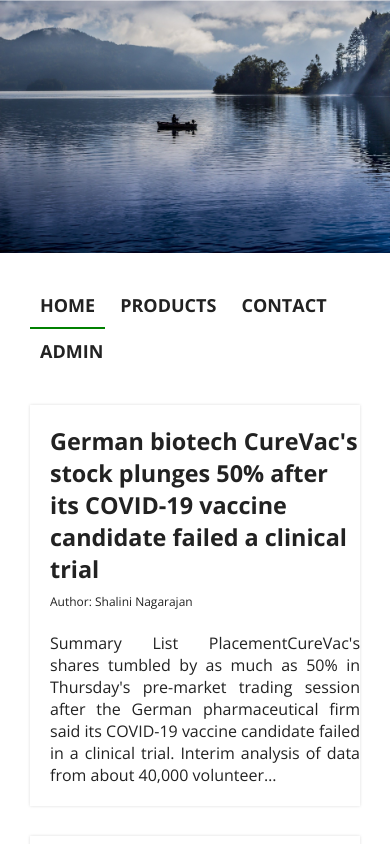
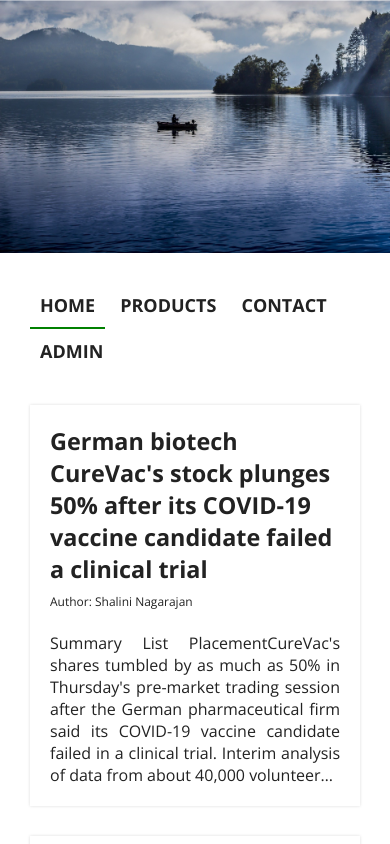
Before and after one commit to APabisz/13.Simple_ReactApp, a React (Create React App) app: page / in a window 390 px wide. Shown: the top 844 px of the page. Built offline with nearby package versions, Linux system fonts and the light colour scheme.

Commit message:
fix: margin right bug

```diff
--- a/src/styles/Article.css
+++ b/src/styles/Article.css
@@ -1,5 +1,6 @@
 .article-item {
   margin-bottom: 30px;
+  margin-right: 30px;
   padding: 20px;
   box-shadow: 0 0 3px 0 #ddd;
 }
@@ -23,6 +24,6 @@
 
 @media (max-width: 800px) {
   .article-item {
-    padding-right: 0;
+    margin-right: 0;
   }
 }
```
